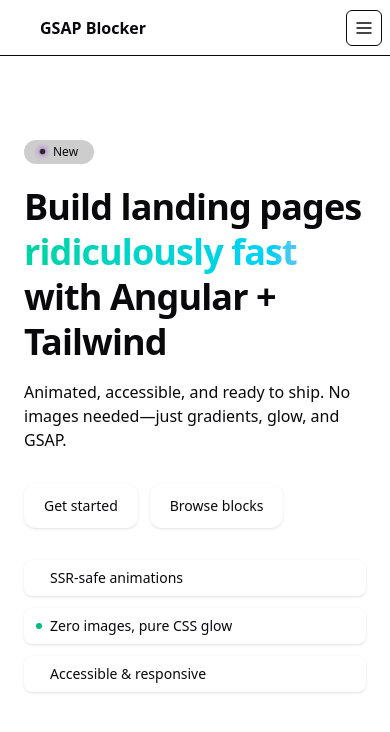
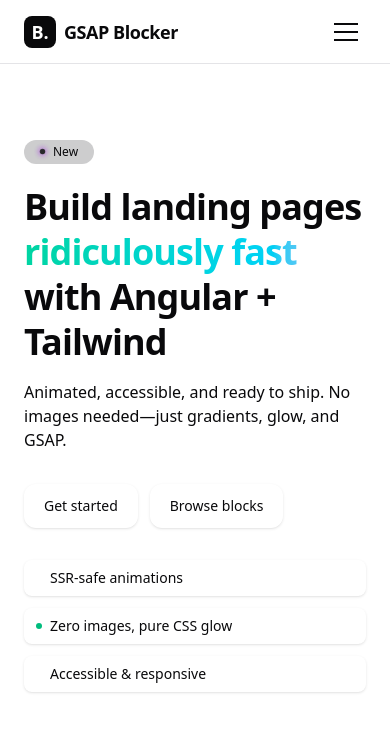
Before and after one commit to Andersseen/gsap-blocker, an Angular app: page / in a window 390 px wide. Shown: the top 732 px of the page. Built offline with nearby package versions, Linux system fonts and the light colour scheme.

Commit message:
feat: Redesign navbar with updated desktop and mobile layouts, styling, and animations.

```diff
--- a/src/components/navbar.ts
+++ b/src/components/navbar.ts
@@ -12,138 +12,129 @@
   RouterLinkActive,
 } from '@angular/router';
 import { filter } from 'rxjs/operators';
+import { NgClass } from '@angular/common';
 
 @Component({
   selector: 'navbar',
-  imports: [RouterLink, RouterLinkActive],
+  imports: [RouterLink, RouterLinkActive, NgClass],
   changeDetection: ChangeDetectionStrategy.OnPush,
   template: `
     <nav
-      class="fixed inset-x-0 top-0 z-50 h-14 flex items-center justify-between px-2 sm:px-4 md:px-8 glass"
+      class="fixed inset-x-0 top-0 z-50 h-16 flex items-center justify-between px-6 md:px-12 backdrop-blur-md bg-background/70 border-b border-border transition-all duration-300"
     >
-      <a class="inline-flex items-center gap-2" routerLink="/">
-        <div class="size-6 rounded-md "></div>
-        <span class="font-semibold">GSAP Blocker</span>
+      <!-- Logo -->
+      <a class="inline-flex items-center gap-2 group" routerLink="/">
+        <div
+          class="size-8 rounded-lg bg-foreground text-background flex items-center justify-center font-bold text-lg group-hover:scale-110 transition-transform"
+        >
+          B.
+        </div>
+        <span class="font-bold text-lg tracking-tight">GSAP Blocker</span>
       </a>
 
+      <!-- Desktop Menu -->
+      <div class="hidden md:flex items-center gap-8">
+        <a
+          class="text-sm font-medium text-muted-foreground hover:text-foreground transition-colors"
+          routerLink="/home"
+          routerLinkActive="text-foreground font-semibold"
+          [routerLinkActiveOptions]="{ exact: true }"
+          >Home</a
+        >
+        <a
+          class="text-sm font-medium text-muted-foreground hover:text-foreground transition-colors"
+          routerLink="/docs"
+          routerLinkActive="text-foreground font-semibold"
+          [routerLinkActiveOptions]="{ exact: true }"
+          >Docs</a
+        >
+        <a
+          class="text-sm font-medium text-muted-foreground hover:text-foreground transition-colors"
+          routerLink="/blocks"
+          routerLinkActive="text-foreground font-semibold"
+          >Explore Blocks</a
+        >
+        <a
+          class="inline-flex items-center gap-2 text-sm font-medium text-foreground border border-border rounded-full px-4 py-2 hover:bg-secondary transition-colors"
+          href="https://github.com/Andersseen/gsap-blocker"
+          target="_blank"
+          rel="noreferrer"
+        >
+          <span>GitHub</span>
+          <svg class="size-4" fill="currentColor" viewBox="0 0 24 24">
+            <path
+              d="M12 0C5.37 0 0 5.373 0 12c0 5.303 3.438 9.8 8.205 11.387.6.113.82-.258.82-.577v-2.234c-3.338.726-4.033-1.416-4.033-1.416-.546-1.387-1.333-1.756-1.333-1.756-1.089-.745.083-.729.083-.729 1.205.084 1.84 1.238 1.84 1.238 1.07 1.834 2.809 1.304 3.495.997.108-.775.418-1.304.76-1.604-2.665-.303-5.467-1.334-5.467-5.932 0-1.31.467-2.382 1.235-3.222-.123-.303-.535-1.523.117-3.176 0 0 1.008-.322 3.3 1.23a11.5 11.5 0 0 1 3-.404c1.02.005 2.045.138 3 .404 2.29-1.552 3.296-1.23 3.296-1.23.654 1.653.242 2.873.12 3.176.77.84 1.232 1.912 1.232 3.222 0 4.61-2.807 5.625-5.48 5.922.43.372.814 1.103.814 2.222v3.293c0 .319.218.694.825.576C20.565 21.796 24 17.3 24 12c0-6.627-5.373-12-12-12z"
+            />
+          </svg>
+        </a>
+      </div>
+
+      <!-- Mobile Trigger -->
       <button
-        class="md:hidden inline-flex items-center justify-center size-9 rounded-md border"
+        class="md:hidden relative z-[60] size-10 flex flex-col justify-center items-center gap-1.5 group"
         type="button"
         [attr.aria-expanded]="open()"
         aria-controls="mobile-menu"
         aria-label="Toggle menu"
         (click)="toggle()"
       >
-        <svg
-          class="size-5"
-          viewBox="0 0 24 24"
-          fill="none"
-          stroke="currentColor"
-          stroke-width="2"
-        >
-          <path
-            [attr.d]="
-              open() ? 'M6 6l12 12M6 18L18 6' : 'M3 6h18M3 12h18M3 18h18'
-            "
-          />
-        </svg>
+        <span
+          class="w-6 h-0.5 bg-foreground transition-all duration-300 origin-center"
+          [ngClass]="{ 'rotate-45 translate-y-2': open() }"
+        ></span>
+        <span
+          class="w-6 h-0.5 bg-foreground transition-all duration-300"
+          [ngClass]="{ 'opacity-0': open() }"
+        ></span>
+        <span
+          class="w-6 h-0.5 bg-foreground transition-all duration-300 origin-center"
+          [ngClass]="{ '-rotate-45 -translate-y-2': open() }"
+        ></span>
       </button>
-
-      <div class="hidden md:flex px-4 items-center gap-3">
-        <a
-          class="link link-hover"
-          routerLink="/home"
-          routerLinkActive="link-active"
-          [routerLinkActiveOptions]="{ exact: true }"
-          >Home</a
-        >
-        <a
-          class="link link-hover"
-          routerLink="/docs"
-          routerLinkActive="link-active"
-          [routerLinkActiveOptions]="{ exact: true }"
-          >Docs</a
-        >
-        <a
-          class="link link-hover"
-          routerLink="/blocks"
-          routerLinkActive="link-active"
-          >Explore Blocks</a
-        >
-      </div>
-
-      <a
-        class="hidden md:inline-flex items-center text-sm"
-        href="https://github.com/Andersseen/gsap-blocker"
-        target="_blank"
-        rel="noreferrer"
-      >
-        <svg class="w-6 h-6 mr-1" fill="currentColor" viewBox="0 0 24 24">
-          <path
-            fill-rule="evenodd"
-            clip-rule="evenodd"
-            d="M12 0C5.37 0 0 5.373 0 12c0 5.303 3.438 9.8 8.205 11.387.6.113.82-.258.82-.577v-2.234c-3.338.726-4.033-1.416-4.033-1.416-.546-1.387-1.333-1.756-1.333-1.756-1.089-.745.083-.729.083-.729 1.205.084 1.84 1.238 1.84 1.238 1.07 1.834 2.809 1.304 3.495.997.108-.775.418-1.304.76-1.604-2.665-.303-5.467-1.334-5.467-5.932 0-1.31.467-2.382 1.235-3.222-.123-.303-.535-1.523.117-3.176 0 0 1.008-.322 3.3 1.23a11.5 11.5 0 0 1 3-.404c1.02.005 2.045.138 3 .404 2.29-1.552 3.296-1.23 3.296-1.23.654 1.653.242 2.873.12 3.176.77.84 1.232 1.912 1.232 3.222 0 4.61-2.807 5.625-5.48 5.922.43.372.814 1.103.814 2.222v3.293c0 .319.218.694.825.576C20.565 21.796 24 17.3 24 12c0-6.627-5.373-12-12-12z"
-          />
-        </svg>
-      </a>
     </nav>
 
+    <!-- Mobile Overlay -->
     @if (open()) {
-    <button
-      type="button"
-      class="fixed inset-0 z-40 md:hidden"
-      aria-label="Close menu"
-      (click)="close()"
-    ></button>
-
     <div
-      id="mobile-menu"
-      class="fixed top-14 inset-x-0 z-50 md:hidden border-t bg-foreground/80 text-background"
+      class="fixed inset-0 z-50 bg-background/95 backdrop-blur-3xl flex flex-col justify-center px-8 animate-in fade-in duration-300"
       role="dialog"
       aria-modal="true"
     >
-      <div
-        class="container mx-auto px-2 sm:px-4 md:px-8 py-3 flex flex-col gap-2"
-      >
+      <nav class="flex flex-col gap-6">
         <a
-          class="mobile-link"
+          class="text-4xl sm:text-5xl font-bold tracking-tight text-foreground hover:text-primary transition-colors animate-in slide-in-from-bottom-8 fade-in duration-500 delay-100"
           routerLink="/home"
-          routerLinkActive="mobile-link-active"
-          [routerLinkActiveOptions]="{ exact: true }"
           (click)="close()"
           >Home</a
         >
         <a
-          class="mobile-link"
+          class="text-4xl sm:text-5xl font-bold tracking-tight text-foreground hover:text-primary transition-colors animate-in slide-in-from-bottom-8 fade-in duration-500 delay-200"
           routerLink="/docs"
-          routerLinkActive="mobile-link-active"
-          [routerLinkActiveOptions]="{ exact: true }"
           (click)="close()"
           >Docs</a
         >
         <a
-          class="mobile-link"
+          class="text-4xl sm:text-5xl font-bold tracking-tight text-foreground hover:text-primary transition-colors animate-in slide-in-from-bottom-8 fade-in duration-500 delay-300"
           routerLink="/blocks"
-          routerLinkActive="mobile-link-active"
           (click)="close()"
           >Explore Blocks</a
         >
-        <a
-          class="inline-flex items-center gap-2 py-2"
-          href="https://github.com/Andersseen/gsap-blocker"
-          target="_blank"
-          rel="noreferrer"
-          (click)="close()"
-        >
-          <svg class="w-5 h-5" fill="currentColor" viewBox="0 0 24 24">
-            <path
-              fill-rule="evenodd"
-              clip-rule="evenodd"
-              d="M12 0C5.37 0 0 5.373 0 12c0 5.303 3.438 9.8 8.205 11.387.6.113.82-.258.82-.577v-2.234c-3.338.726-4.033-1.416-4.033-1.416-.546-1.387-1.333-1.756-1.333-1.756-1.089-.745.083-.729.083-.729 1.205.084 1.84 1.238 1.84 1.238 1.07 1.834 2.809 1.304 3.495.997.108-.775.418-1.304.76-1.604-2.665-.303-5.467-1.334-5.467-5.932 0-1.31.467-2.382 1.235-3.222-.123-.303-.535-1.523.117-3.176 0 0 1.008-.322 3.3 1.23a11.5 11.5 0 0 1 3-.404c1.02.005 2.045.138 3 .404 2.29-1.552 3.296-1.23 3.296-1.23.654 1.653.242 2.873.12 3.176.77.84 1.232 1.912 1.232 3.222 0 4.61-2.807 5.625-5.48 5.922.43.372.814 1.103.814 2.222v3.293c0 .319.218.694.825.576C20.565 21.796 24 17.3 24 12c0-6.627-5.373-12-12-12z"
-            />
-          </svg>
-          <span class="text-sm">GitHub</span>
-        </a>
+      </nav>
+
+      <div
+        class="mt-12 pt-8 border-t border-border animate-in slide-in-from-bottom-8 fade-in duration-500 delay-500"
+      >
+        <div class="flex items-center justify-between text-muted-foreground">
+          <span class="text-sm">© {{ year }} Blocker.</span>
+          <div class="flex gap-4">
+            <a href="#" class="hover:text-foreground transition-colors"
+              >Twitter</a
+            >
+            <a href="#" class="hover:text-foreground transition-colors"
+              >GitHub</a
+            >
+          </div>
+        </div>
       </div>
     </div>
     }
@@ -151,6 +142,8 @@
 })
 export default class Navbar {
   private router = inject(Router);
+
+  year = new Date().getFullYear();
   open = model(false);
 
   constructor() {
@@ -159,9 +152,7 @@
       .subscribe(() => this.open.set(false));
 
     effect(() => {
-      document.documentElement.style.position = this.open()
-        ? 'fixed'
-        : 'relative';
+      document.documentElement.style.overflow = this.open() ? 'hidden' : '';
     });
   }
 
```
